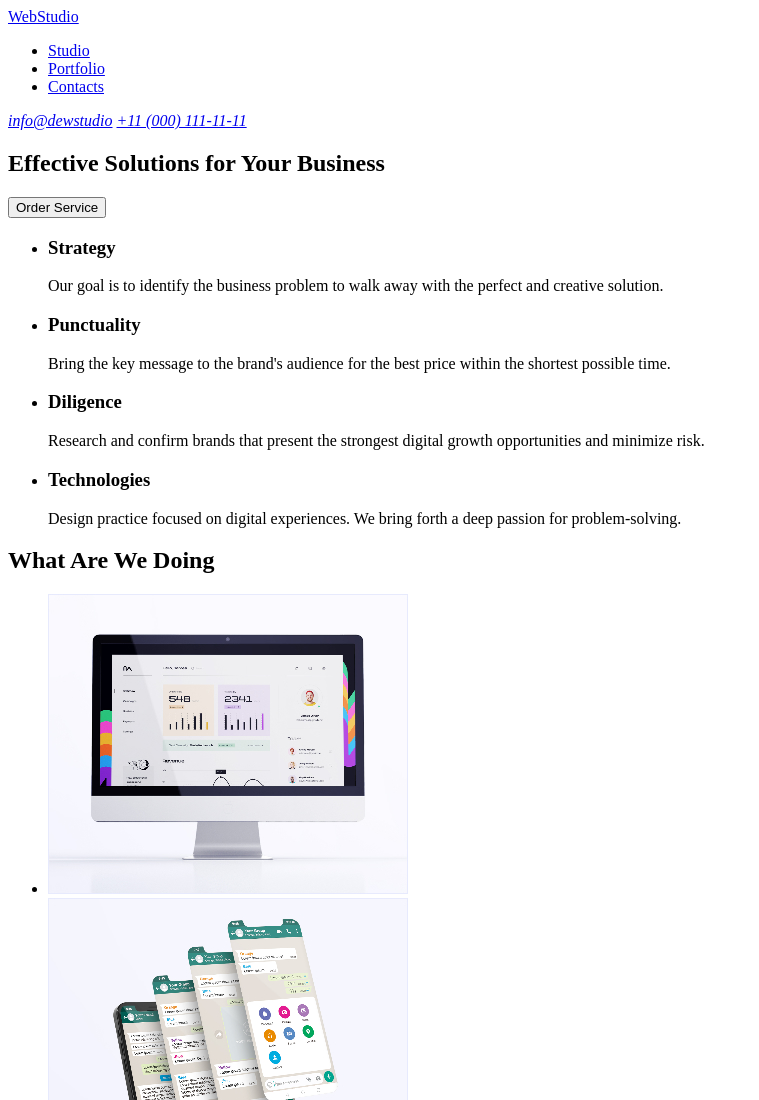
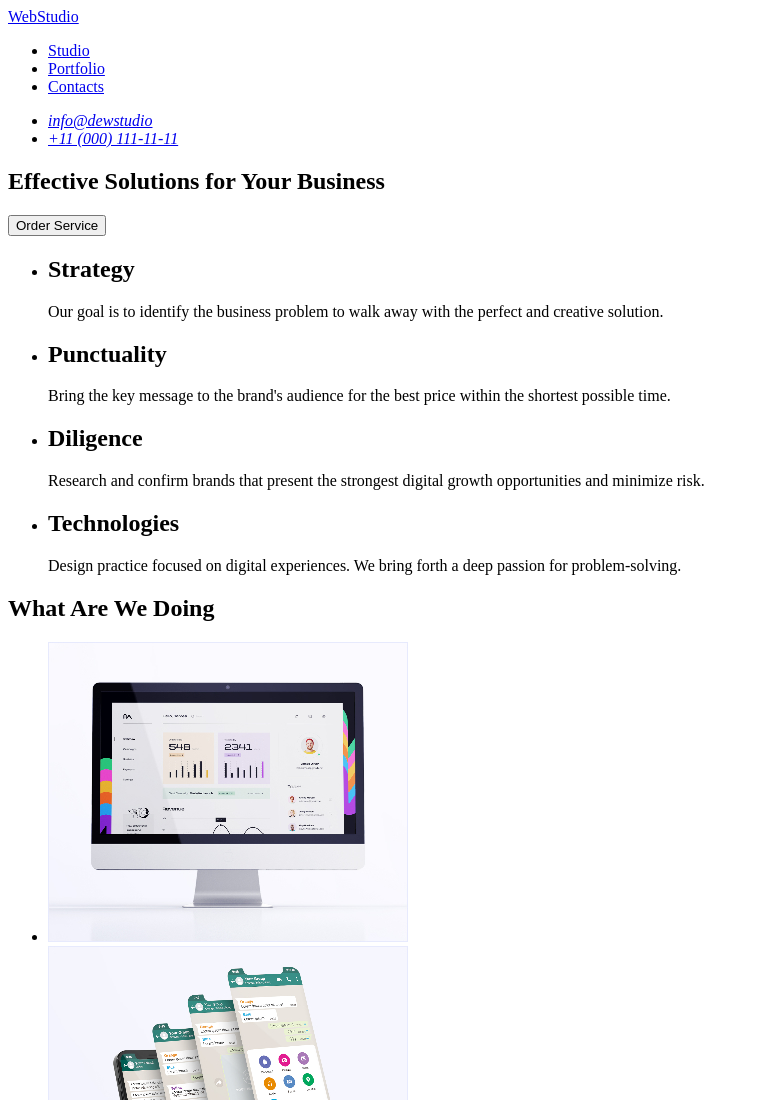
Before and after one commit to Lyfenko/goit-markup-hw-01, a plain HTML site: page index.html in a window 1280 px wide. Shown: the top 1100 px of the page, without its empty margins (0-759 px from the left). Drawn offline with Linux system fonts and the light colour scheme.

Commit message:
виправлення

```diff
--- a/index.html
+++ b/index.html
@@ -3,13 +3,13 @@
 <head>
     <meta charset="UTF-8">
     <meta name="viewport" content="width=device-width, initial-scale=1.0">
-    <title>Студія</title>
+    <title>WebStudio</title>
 </head>
 <body>
 
 <header>
-    <a href="./index.html">WebStudio</a>
     <nav>
+        <a href="./index.html">WebStudio</a>
         <ul>
             <li><a href="./index.html">Studio</a></li>
             <li><a href="#">Portfolio</a></li>
@@ -17,8 +17,10 @@
         </ul>
     </nav>
     <address>
-        <a href="mailto:info@dewstudio">info@dewstudio</a>
-        <a href="tel:+110001111111">+11 (000) 111-11-11</a>
+        <ul>
+            <li><a href="mailto:info@dewstudio">info@dewstudio</a></li>
+            <li><a href="tel:+110001111111">+11 (000) 111-11-11</a></li>
+        </ul>
     </address>
 </header>
 <main>
@@ -29,21 +31,21 @@
     <section>
         <ul>
             <li>
-                <h3>Strategy</h3>
+                <h2>Strategy</h2>
                 <p>Our goal is to identify the business problem to walk away with the perfect and creative solution.</p>
             </li>
             <li>
-                <h3>Punctuality</h3>
+                <h2>Punctuality</h2>
                 <p>Bring the key message to the brand's audience for the best price within the shortest possible
                     time.</p>
             </li>
             <li>
-                <h3>Diligence</h3>
+                <h2>Diligence</h2>
                 <p>Research and confirm brands that present the strongest digital growth opportunities and minimize
                     risk.</p>
             </li>
             <li>
-                <h3>Technologies</h3>
+                <h2>Technologies</h2>
                 <p>Design practice focused on digital experiences. We bring forth a deep passion for
                     problem-solving.</p>
             </li>
```
